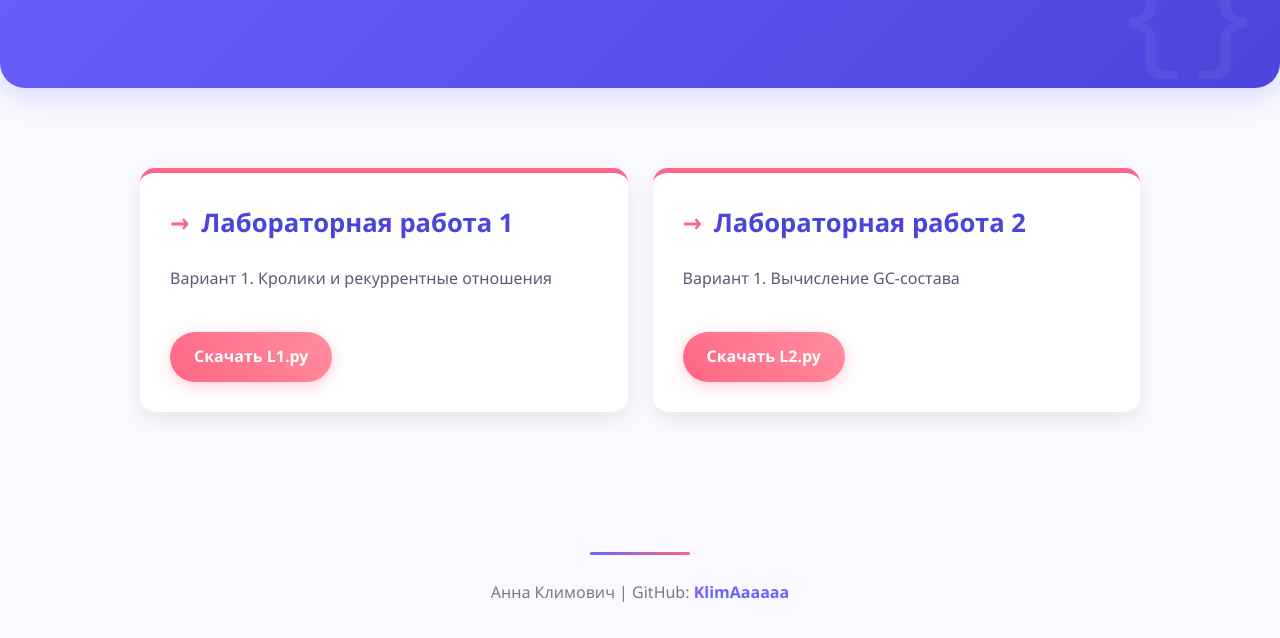
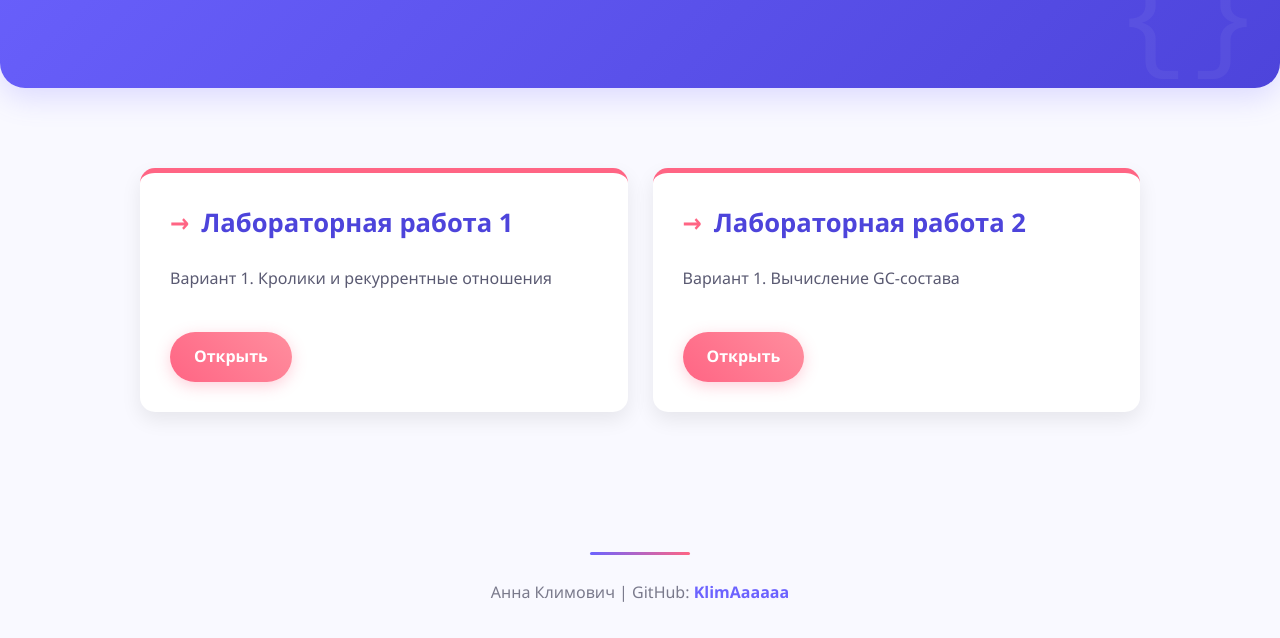
Before and after one commit to KlimAaaaaa/KlimAaaaaa.github.io, a plain HTML site: page index.html in a window 1280 px wide. Shown: the part 226-864 px from the top of the page. Drawn offline with Linux system fonts and the light colour scheme.

Commit message:
Update index.html

```diff
--- a/index.html
+++ b/index.html
@@ -209,12 +209,12 @@
             <div class="lab-card">
                 <h2 class="lab-title">Лабораторная работа 1</h2>
                 <p>Вариант 1. Кролики и рекуррентные отношения</p>
-                <a href="L1.py" class="lab-link" download>Скачать L1.py</a>
+                <a href="file://L1.py" class="lab-link">Открыть </a>
             </div>
             <div class="lab-card">
                 <h2 class="lab-title">Лабораторная работа 2</h2>
                 <p>Вариант 1. Вычисление GC-состава</p>
-                <a href="L2.py" class="lab-link" download>Скачать L2.py</a>
+                <a href="file://L2.py" class="lab-link">Открыть </a>
             </div>
 
         </div>
```
